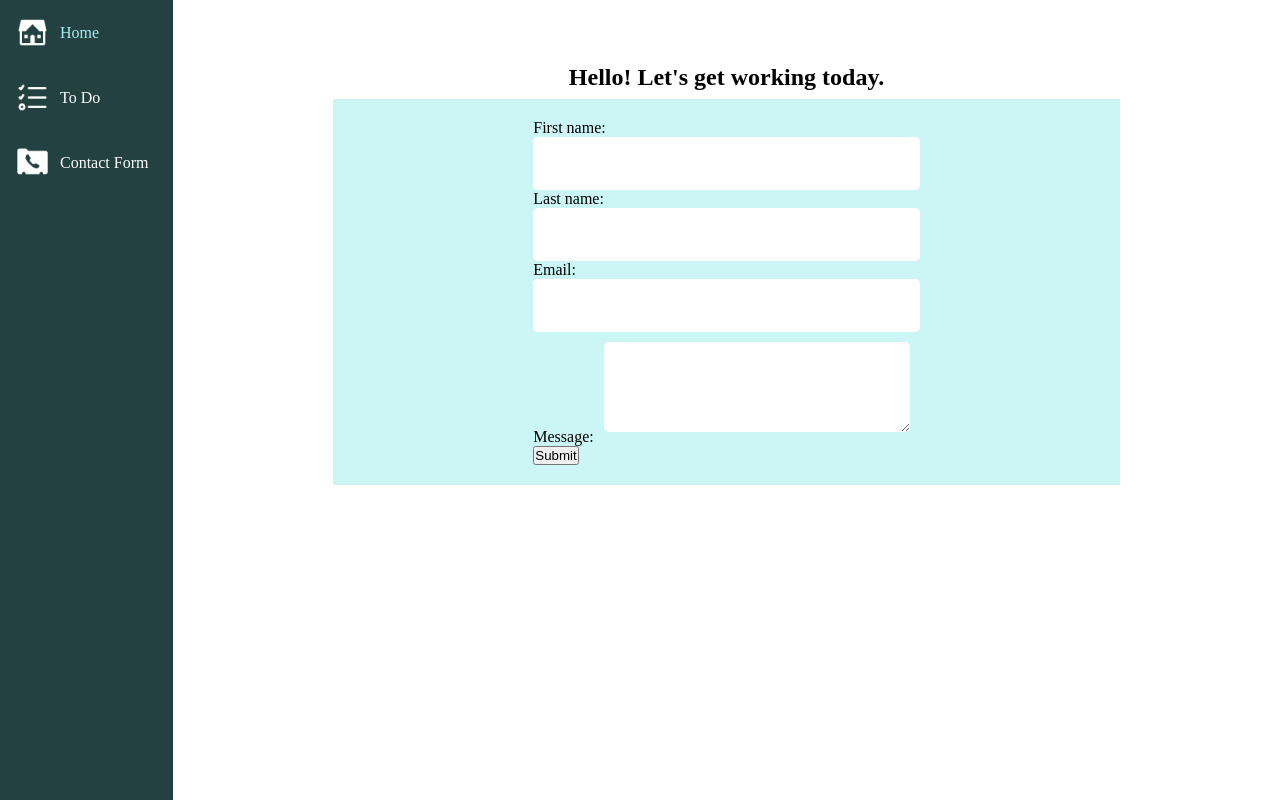
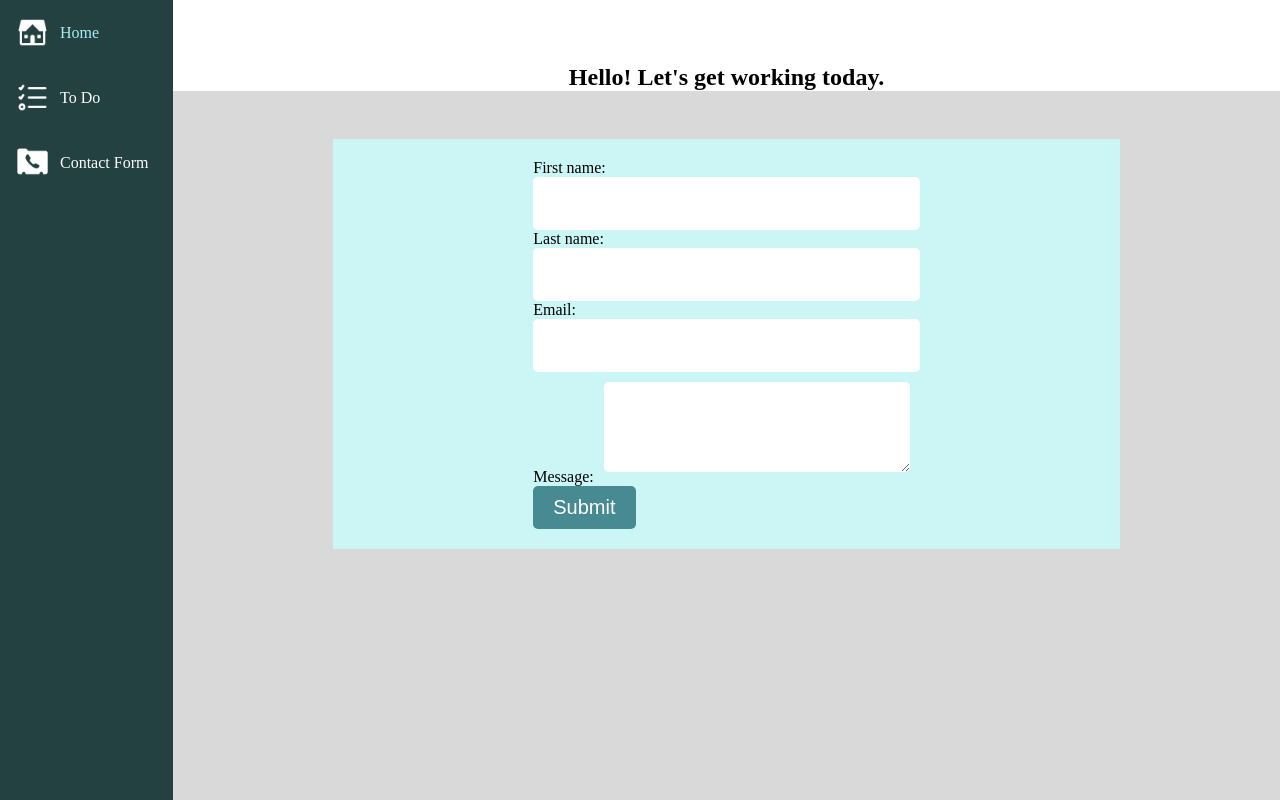
Before and after one commit to Lilian-UXR/Task-Management-Web-App, a React (Create React App) app: page /contact in a window 1280 px wide. Built offline with nearby package versions, Linux system fonts and the light colour scheme.

Commit message:
Update to styling sheet
update style sheet to get colors of background correct for both contact and todo form

```diff
--- a/src/Components/contact.jsx
+++ b/src/Components/contact.jsx
@@ -15,6 +15,7 @@ function ContactForm() {
   };
 
   return (
+    <div className="contact-box">
       <form onSubmit={handleSubmit}>
         <ul className="contact-form">
           <li>
@@ -59,6 +60,7 @@ function ContactForm() {
           <input type="submit" />
         </ul>
       </form>
+    </div>
   );
 }
 
--- a/src/index.css
+++ b/src/index.css
@@ -56,9 +56,23 @@ button {
   padding: 10px;
 }
 
+.task-add input[type="text"] {
+  background-color: #ccf6f6;
+}
+
 .button:hover {
   background-color: #ccf6f6;
   color: #000000;
+}
+
+.contact-box {
+  display: flex;
+  flex-direction: column;
+  align-items: center;
+  padding: 3rem;
+  height: 100%;
+  width: 100%;
+  background-color: #d9d9d9;
 }
 
 input[type="text"],
@@ -69,6 +83,16 @@ input[type="email"] {
   border: none;
   color: #000000;
   border-radius: 5px;
+}
+
+input[type="submit"] {
+  font-size: 20px;
+  padding: 10px 20px;
+  color: white;
+  background-color: #488a92;
+  border: none;
+  border-radius: 5px;
+  cursor: pointer;
 }
 
 textarea {
```
Lines whose indentation alone changed are shown as unchanged.
